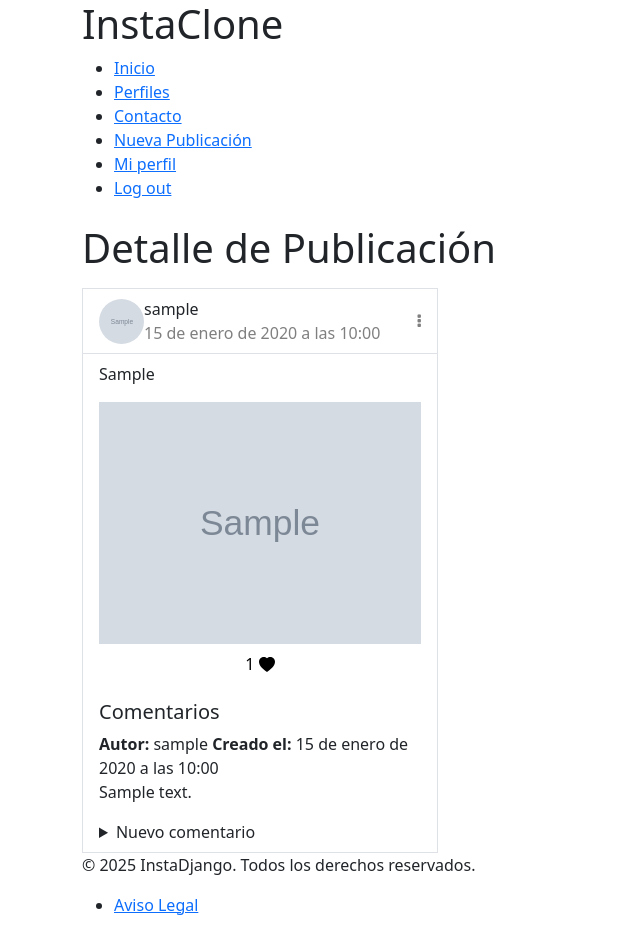
After one commit to AlbertoSanzAlonso/Instagram, a Django app: page /posts/1/ in a window 1280 px wide. The commit adds this page. Shown: the whole page, without its empty margins (0-640 px from the left). Run offline with Django 5.2, Linux system fonts and the light colour scheme; a user stored in the database is signed in; tables that the repository leaves empty hold one stand-in row (values such as "Sample post"); grey boxes marked "Sample" are stand-in pictures; some libraries are stand-ins or nearby versions.

Commit message:
Añadiendo función de comentar

```diff
--- a/instagram/forms.py
+++ b/instagram/forms.py
@@ -28,7 +28,3 @@ class LoginForm(forms.Form):
         label="Password",
         widget=forms.PasswordInput()
         )
-
-
-class ProfileFollow(forms.Form):
-    profile_pk = forms.IntegerField(widget=forms.HiddenInput())
--- a/instagram/templates/general/layout.html
+++ b/instagram/templates/general/layout.html
@@ -6,6 +6,21 @@
     <title>{% block head_title %}Titulo Base{% endblock %}</title>
     <link href="https://cdn.jsdelivr.net/npm/bootstrap@5.3.5/dist/css/bootstrap.min.css" rel="stylesheet" integrity="sha384-SgOJa3DmI69IUzQ2PVdRZhwQ+dy64/BUtbMJw1MZ8t5HZApcHrRKUc4W0kG879m7" crossorigin="anonymous">
     <link rel="stylesheet" href="https://cdnjs.cloudflare.com/ajax/libs/font-awesome/4.7.0/css/font-awesome.min.css">
+    <style>
+        .likeButton {
+            cursor: pointer;
+            text-decoration: none;
+            color: black;
+        }
+
+        .profile-img {
+            width: 45px;
+            height: 45px;
+            border-radius: 50%;
+            object-fit: cover;
+        }
+
+    </style>
 </head>
 <body>
 
@@ -18,6 +33,42 @@
     {% include "_includes/_footer.html" %}
 
 
-    <script src="https://cdn.jsdelivr.net/npm/bootstrap@5.3.5/dist/js/bootstrap.bundle.min.js" integrity="sha384-k6d4wzSIapyDyv1kpU366/PK5hCdSbCRGRCMv+eplOQJWyd1fbcAu9OCUj5zNLiq" crossorigin="anonymous"></script>
+<script src="https://cdn.jsdelivr.net/npm/bootstrap@5.3.5/dist/js/bootstrap.bundle.min.js" integrity="sha384-k6d4wzSIapyDyv1kpU366/PK5hCdSbCRGRCMv+eplOQJWyd1fbcAu9OCUj5zNLiq" crossorigin="anonymous"></script>
+
+<script>
+    document.addEventListener('DOMContentLoaded', function() {
+        // Aquí puedes agregar cualquier código JavaScript que necesites ejecutar al cargar la página
+    const likeButtons = document.querySelectorAll('a.likeButton');
+    likeButtons.forEach(likeButton => {
+        let nLikesSpan = likeButton.querySelector('span');
+        if (!nLikesSpan) {
+            return;
+        };
+        let nLikes = parseInt(nLikesSpan.innerHTML);
+        // Evita el comportamiento predeterminado del enlace
+        likeButton.addEventListener('click', (event) => {
+            event.preventDefault();
+            // Hacemos una petición GET al href del botón
+            fetch(likeButton.href)
+                .then(response => response.json())
+                .then(data => {
+                    // Si la petición fue exitosa, actualizamos el botón
+                    if (data.liked) {
+                        // Actualiza el contador de likes
+                        nLikes += 1;
+                        likeButton.innerHTML =  `<span>${nLikes}</span> <svg xmlns="http://www.w3.org/2000/svg" width="16" height="16" fill="currentColor" class="bi bi-heart-fill" viewBox="0 0 16 16" color="black"><path fill-rule="evenodd" d="M8 1.314C12.438-3.248 23.534 4.735 8 15-7.534 4.736 3.562-3.248 8 1.314"/></svg>`;
+                        nLikesSpan.innerHTML = nLikes;
+                    } else {
+                        nLikes -= 1;
+                        likeButton.innerHTML =  `<span>${nLikes}</span> <svg xmlns="http://www.w3.org/2000/svg" width="16" height="16" fill="currentColor" class="bi bi-heart" viewBox="0 0 16 16" color="black"><path d="m8 2.748-.717-.737C5.6.281 2.514.878 1.4 3.053c-.523 1.023-.641 2.5.314 4.385.92 1.815 2.834 3.989 6.286 6.357 3.452-2.368 5.365-4.542 6.286-6.357.955-1.886.838-3.362.314-4.385C13.486.878 10.4.28 8.717 2.01zM8 15C-7.333 4.868 3.279-3.04 7.824 1.143q.09.083.176.171a3 3 0 0 1 .176-.17C12.72-3.042 23.333 4.867 8 15"/></svg>`;
+                        nLikesSpan.innerHTML = nLikes;
+                    }
+                });
+        });
+    });
+    });
+
+
+</script>
 </body>
 </html>
--- /dev/null
+++ b/instagram/templates/post/post_detail.html
@@ -0,0 +1,89 @@
+{% extends "general/layout.html" %}
+
+{% load crispy_forms_tags %}
+
+{% block head_title %}Detalle del Post{% endblock %}
+
+{% block page_content %}
+
+<div class="container">
+    {% include "_includes/_messages.html" %}
+
+<h1>Detalle de Publicación</h1>
+    <div class="row">
+        <article class="col-md-4">
+            <div class="bg-white border mt-2">
+                <div>
+                    <div class="d-flex flex-row justify-content-between align-items-center p-2 border-bottom">
+                        <div class="d-flex flex-row align-items-center feed-text px-2">
+                            <div class="rounded-circle">
+                                <img src="{{ post.user.profile.profile_picture.url }}" class="profile-img" alt="Imagen de perfil">
+                            </div>
+                            <div class="d-flex flex-column flex-wrap ml-2">
+                                <span class="font-weight-bold">{{ post.user }}</span>
+                                <span class="text-black-50 time">{{ post.created_at }}</span>
+                            </div>
+                        </div>
+                        <div class="feed-icon px-2"><i class="fa fa-ellipsis-v text-black-50"></i></div>
+                    </div>
+                </div>
+                <div class="p-2 px-3"><span>{{ post.caption }}</span></div>
+                <div class="feed-image p-2 px-3">
+                    <img class="img-fluid img-responsive" src="{{ post.image.url }}">
+                </div>
+                <div class="text-center">
+                    {% if request.user.is_authenticated %}
+                        <p>
+                            <a class="likeButton" href="{% url 'post_like_ajax' post.pk %}">
+                            <span>{{ post.likes.all.count }}</span>
+                                {% if request.user in post.likes.all %}
+                                        <svg xmlns="http://www.w3.org/2000/svg" width="16" height="16" fill="currentColor" class="bi bi-heart-fill" viewBox="0 0 16 16" color="black">
+                                            <path fill-rule="evenodd" d="M8 1.314C12.438-3.248 23.534 4.735 8 15-7.534 4.736 3.562-3.248 8 1.314"/>
+                                        </svg>
+                                {% else %}
+                                        <svg xmlns="http://www.w3.org/2000/svg" width="16" height="16" fill="currentColor" class="bi bi-heart" viewBox="0 0 16 16" color="black">
+                                            <path d="m8 2.748-.717-.737C5.6.281 2.514.878 1.4 3.053c-.523 1.023-.641 2.5.314 4.385.92 1.815 2.834 3.989 6.286 6.357 3.452-2.368 5.365-4.542 6.286-6.357.955-1.886.838-3.362.314-4.385C13.486.878 10.4.28 8.717 2.01zM8 15C-7.333 4.868 3.279-3.04 7.824 1.143q.09.083.176.171a3 3 0 0 1 .176-.17C12.72-3.042 23.333 4.867 8 15"/>
+                                        </svg>
+                                {% endif %}
+                            </a>
+                        </p>
+                    {% endif %}
+                </div>
+                <section class="comments p-2 px-3">
+                    <h5>Comentarios</h5>
+                    {% if post.comments.all.count %}
+                        {% for comment in post.comments.all  %}
+                        <article>
+                            <header>
+                                <strong>Autor:</strong> {{ comment.user }} <strong>Creado el: </strong> {{ comment.created_at }}
+                                <div>
+                                    <p>{{ comment.text }}</p>
+                                </div>
+                            </header>
+                        </article>
+                        {% endfor %}
+                    {% else %}
+                        <p>No hay comentarios para esta publicación</p>
+                    {% endif %}
+                    <div>
+                        <details>
+                            <summary>Nuevo comentario</summary>
+                            <form method="post">
+                                <div class="row">
+                                    <div class="col col-12">
+                                        {% csrf_token %}
+                                        {{ form.text|as_crispy_field }}
+                                    </div>
+                                    <div class="col col-12">
+                                        <button type="submit" class="btn btn-sm btn-primary">Publicar</button>
+                                    </div>
+                                </div>
+                            </form>
+                        </details>
+                    </div>
+                </section>
+            </div>
+        </article>
+    </div>
+</div>
+{% endblock %}
--- a/instagram/urls.py
+++ b/instagram/urls.py
@@ -18,20 +18,24 @@ from django.contrib import admin
 from django.urls import path
 
 from instagram.views import HomeView, LoginView, RegisterView, LegalView, ContactView, logout_view, ProfileDetailView, ProfileUpdateView, ProfileListView
-from posts.views import PostCreateView
+from posts.views import PostCreateView, PostDetailView, like_post, like_post_ajax
 from django.conf import settings
 from django.conf.urls.static import static
 
 urlpatterns = [
-    path('admin/', admin.site.urls),
     path('', HomeView.as_view(), name='home'),
     path('login/', LoginView.as_view(), name='login'),
     path('logout/', logout_view, name='logout'),
     path('register/', RegisterView.as_view(), name='register'),
-    path('legal/', LegalView.as_view(), name='legal'),
     path('contact/', ContactView.as_view(), name='contact'),
     path('profile/list/', ProfileListView.as_view(), name='profile_list'),
     path('profile/<pk>/', ProfileDetailView.as_view(), name='profile_detail'),
     path('profile/update/<pk>/', ProfileUpdateView.as_view(), name='profile_update'),
     path('posts/create/', PostCreateView.as_view(), name='post_create'),
+    path('posts/<pk>/', PostDetailView.as_view(), name='post_detail'),
+    path('posts/like/<pk>/', like_post, name='post_like'),
+    path('posts/like-ajax/<pk>/', like_post_ajax, name='post_like_ajax'),
+    path('legal/', LegalView.as_view(), name='legal'),
+    path('admin/', admin.site.urls),
+
 ] + static(settings.MEDIA_URL, document_root=settings.MEDIA_ROOT)
--- a/posts/forms.py
+++ b/posts/forms.py
@@ -1,4 +1,4 @@
-from .models import Post
+from .models import Post, Comment
 from django import forms
 
 class PostCreateForm(forms.ModelForm):
@@ -8,3 +8,10 @@ class PostCreateForm(forms.ModelForm):
             "image",
             "caption",
             ]
+
+class CommentCreateForm(forms.ModelForm):
+    class Meta:
+        model = Comment
+        fields = [
+            "text",
+            ]
--- a/posts/views.py
+++ b/posts/views.py
@@ -1,10 +1,13 @@
 from django.views.generic import CreateView
 from posts.models import Post
-from .forms import PostCreateForm
+from .forms import PostCreateForm, CommentCreateForm
 from django.contrib import messages
-from django.urls import reverse_lazy
+from django.urls import reverse_lazy, reverse
+from django.http import HttpResponseRedirect
 from django.contrib.auth.decorators import login_required
 from django.utils.decorators import method_decorator
+from django.views.generic import DetailView
+from django.http import JsonResponse
 
 # Create your views here.
 
@@ -18,4 +21,56 @@ class PostCreateView(CreateView):
     def form_valid(self, form):
         form.instance.user = self.request.user
         messages.add_message(self.request, messages.SUCCESS, "Publicación creada correctamente")
-        return super(PostCreateView,self).form_valid(form)
+        return super(PostCreateView, self).form_valid(form)
+
+@method_decorator(login_required, name='dispatch')
+class PostDetailView(DetailView, CreateView):
+    template_name = 'post/post_detail.html'
+    model = Post
+    context_object_name = 'post'
+    form_class = CommentCreateForm
+    success_message = "Comentario creado correctamente"
+
+    def form_valid(self, form):
+        form.instance.user = self.request.user
+        form.instance.post = self.get_object()
+        return super(PostDetailView, self).form_valid(form)
+
+    def get_success_url(self):
+        messages.add_message(self.request, messages.SUCCESS, "Comentario añadido correctamente")
+        return reverse('post_detail', args=[self.get_object().pk])
+
+@login_required
+def like_post(request, pk):
+    post = Post.objects.get(pk=pk)
+    if request.user in post.likes.all():
+        messages.add_message(request, messages.INFO, "Ya no te gusta esta publicación")
+        post.likes.remove(request.user)
+    else:
+        messages.add_message(request, messages.SUCCESS, "Te gusta esta publicación")
+        post.likes.add(request.user)
+
+    return HttpResponseRedirect(reverse('post_detail', args=[pk]))
+
+@login_required
+def like_post_ajax(request, pk):
+    post = Post.objects.get(pk=pk)
+    if request.user in post.likes.all():
+        post.likes.remove(request.user)
+        return JsonResponse(
+            {
+                'message': 'Ya no te gusta esta publicación',
+                'liked': False,
+                'nLikes': post.likes.all().count()
+            },
+        )
+    else:
+        post.likes.add(request.user)
+        return JsonResponse(
+            {
+                'message': 'Te gusta esta publicación',
+                'liked': True,
+                'nLikes': post.likes.all().count()
+
+            },
+        )
--- /dev/null
+++ b/profiles/forms.py
@@ -0,0 +1,5 @@
+from django import forms
+
+
+class ProfileFollow(forms.Form):
+    profile_pk = forms.IntegerField(label="Identificador del usuario", widget=forms.HiddenInput())
```
Also changed, not shown: instagram/templates/_includes/posts/_post.html (+39 -5 lines), instagram/templates/general/profile_detail.html (+13 -5 lines), instagram/views.py (+49 -21 lines), posts/models.py (+5 -4 lines), posts_images/IMG_2.png (added), posts_images/IMG_20210301_133818.jpg (added), posts_images/IMG_20230108_150821.jpg (added), posts_images/Imagen_de_WhatsApp_2025-04-01_a_las_10.18.25_6ed7dabd.jpg (added), posts_images/Sin_título.png (added), profile_pictures/IMG_20220417_012446.jpg (added), profile_pictures/Imagen_de_WhatsApp_2025-04-11_a_las_13.52.50_1adcf7d7.jpg (added).
